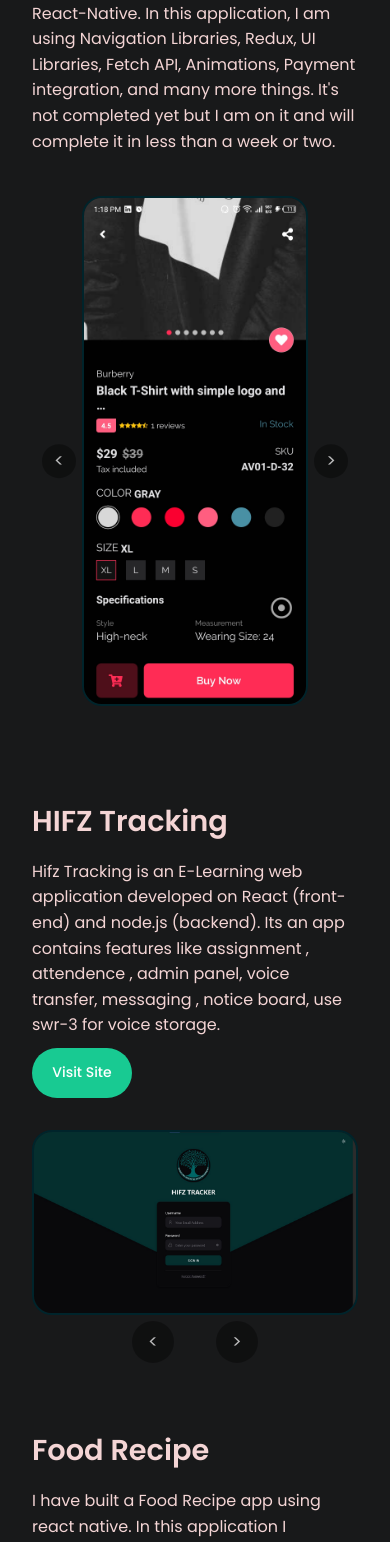
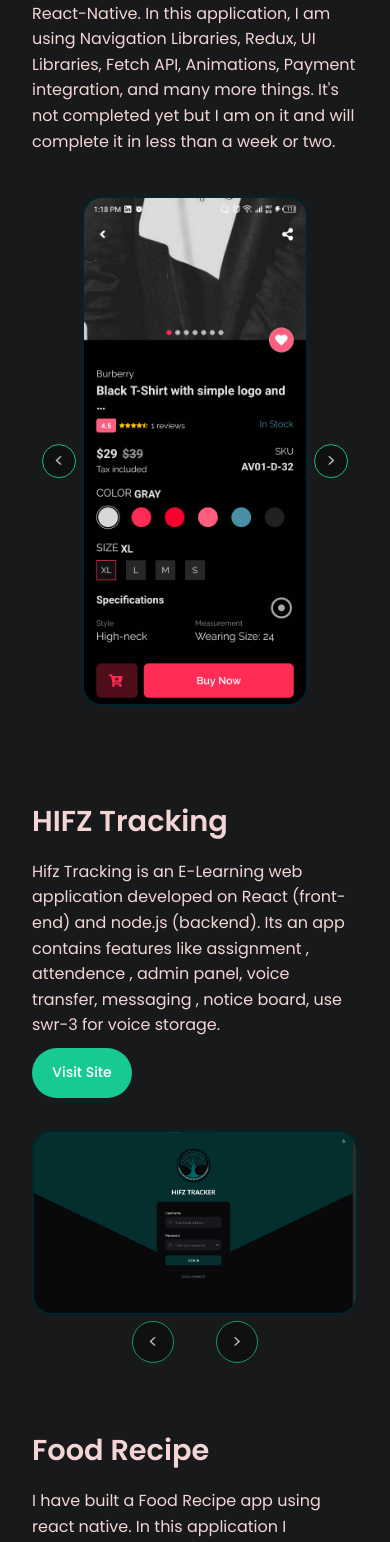
Before and after one commit to saadsultan7/Portfolio, a React (Vite) app: page /projects in a window 390 px wide. Shown: the part 436-1978 px from the top of the page. Built offline with nearby package versions, Linux system fonts and the light colour scheme.

Commit message:
border here

```diff
--- a/src/App.css
+++ b/src/App.css
@@ -903,11 +903,11 @@ hr {
 } */
 .slider-button {
   position: absolute;
+  border: 1px solid #1effb8;
   top: 50%;
   transform: translateY(-50%);
   background-color: rgba(0, 0, 0, 0.5);
   color: white;
-  border: none;
   border-radius: 50%;
   width: 4vh;
   height: 4vh;
@@ -944,10 +944,14 @@ hr {
 
 .slider-button-Web.prevs {
   left: 250px;
+  border: 1px solid #18ca92;
+
 }
 
 .slider-button-Web.next {
   right: 250px;
+  border: 1px solid #18ca92;
+
 }
 
 .slider-button.prev {
@@ -1004,10 +1008,12 @@ hr {
 
   .slider-button-Web.prevs {
     left: 100px;
+    border: 1px solid #18ca92;
   }
 
   .slider-button-Web.next {
     right: 100px;
+    border: 1px solid #18ca92;
   }
 }
 
```
